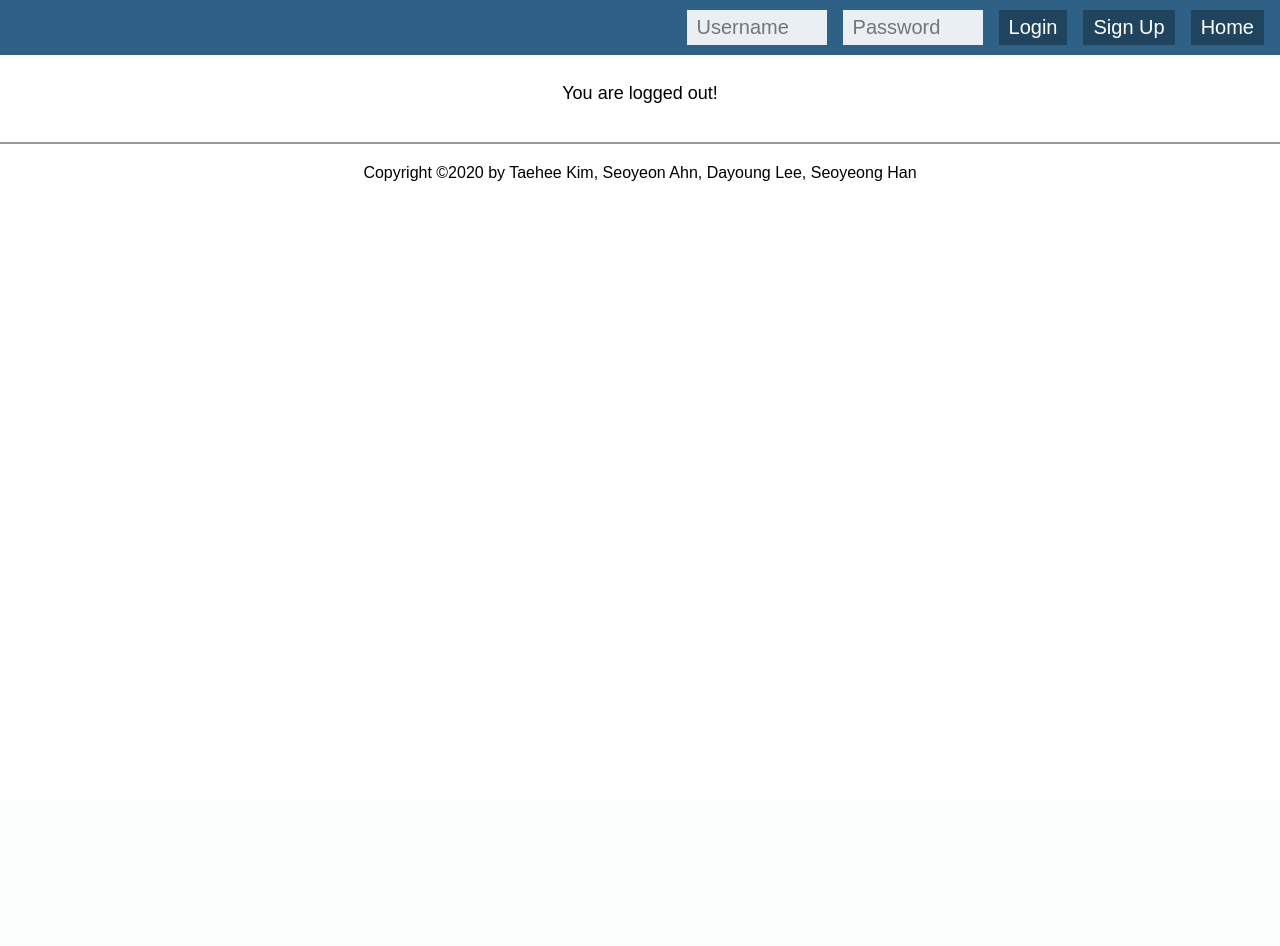
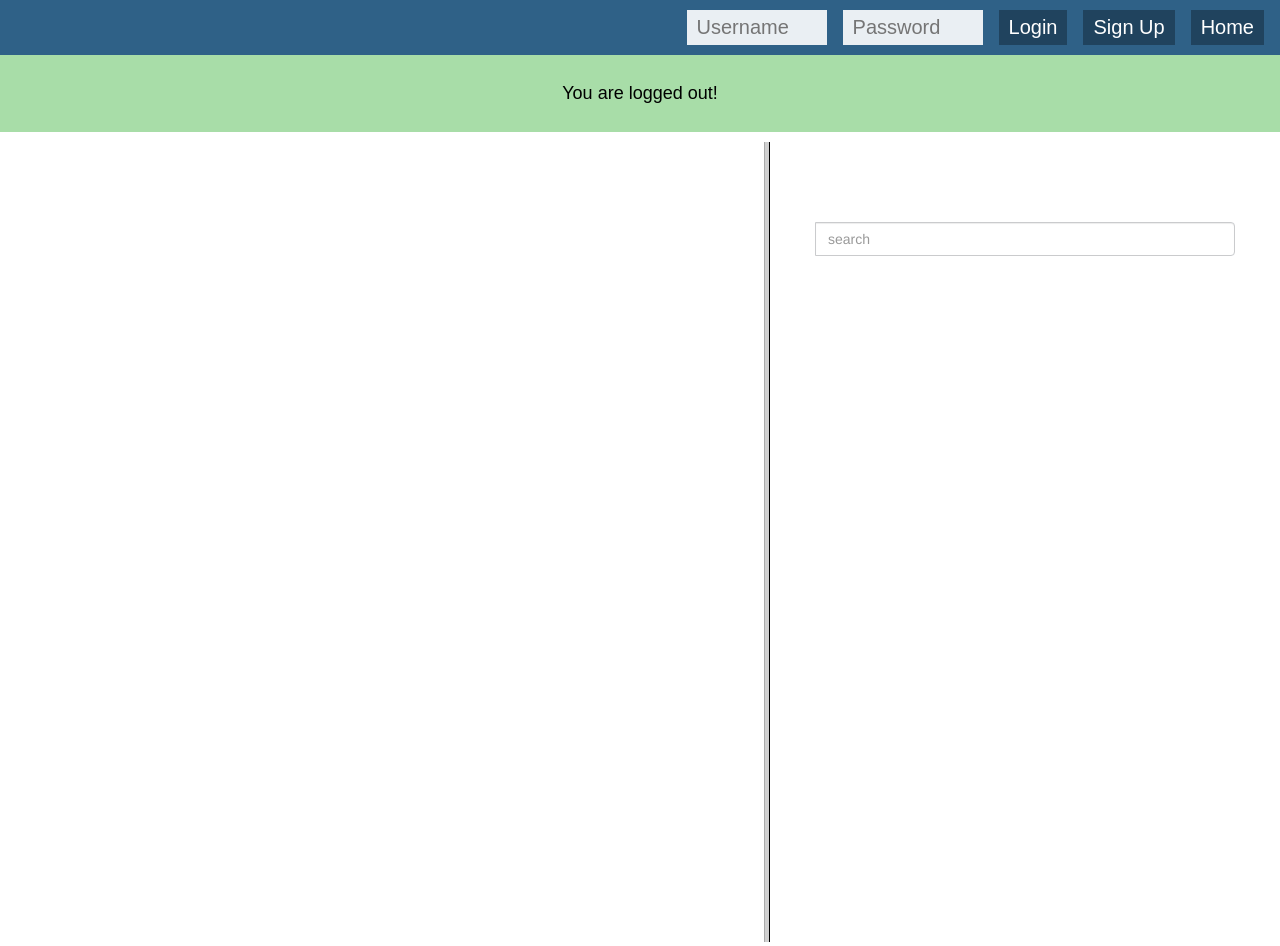
Before and after one commit to dayoung100/OpenSW_Team09, a PHP site: page / in a window 1280 px wide. Before the commit the page ends 181 px from the top, so only its background shows below. Run offline with PHP 8.4, Linux system fonts and the light colour scheme; data that the repository does not hold is empty; some libraries are stand-ins or nearby versions.

Commit message:
Update index.php
edit index page so that it shows login info as well as the main page when pressing Login button

```diff
--- a/index.php
+++ b/index.php
@@ -3,7 +3,7 @@
 ?>
 
         <main>
-            <section id = "main_section">
+            <section id = "index">
                 <div class = "login-index">
                     <?php
                         if(isset($_SESSION['userId'])){
@@ -15,7 +15,10 @@
                     ?>
                 </div>
             </section>
+            <section id = "main_section">
+                <iframe  style = "border: none;" src ="main.html" height ="800" width = "100%"></iframe>
+            </section>
         </main>
-        <footer id="main_footer">
+<!--         <footer id="main_footer">
         Copyright &copy;2020 by Taehee Kim, Seoyeon Ahn, Dayoung Lee, Seoyeong Han
-        </footer>
+        </footer> -->
```
